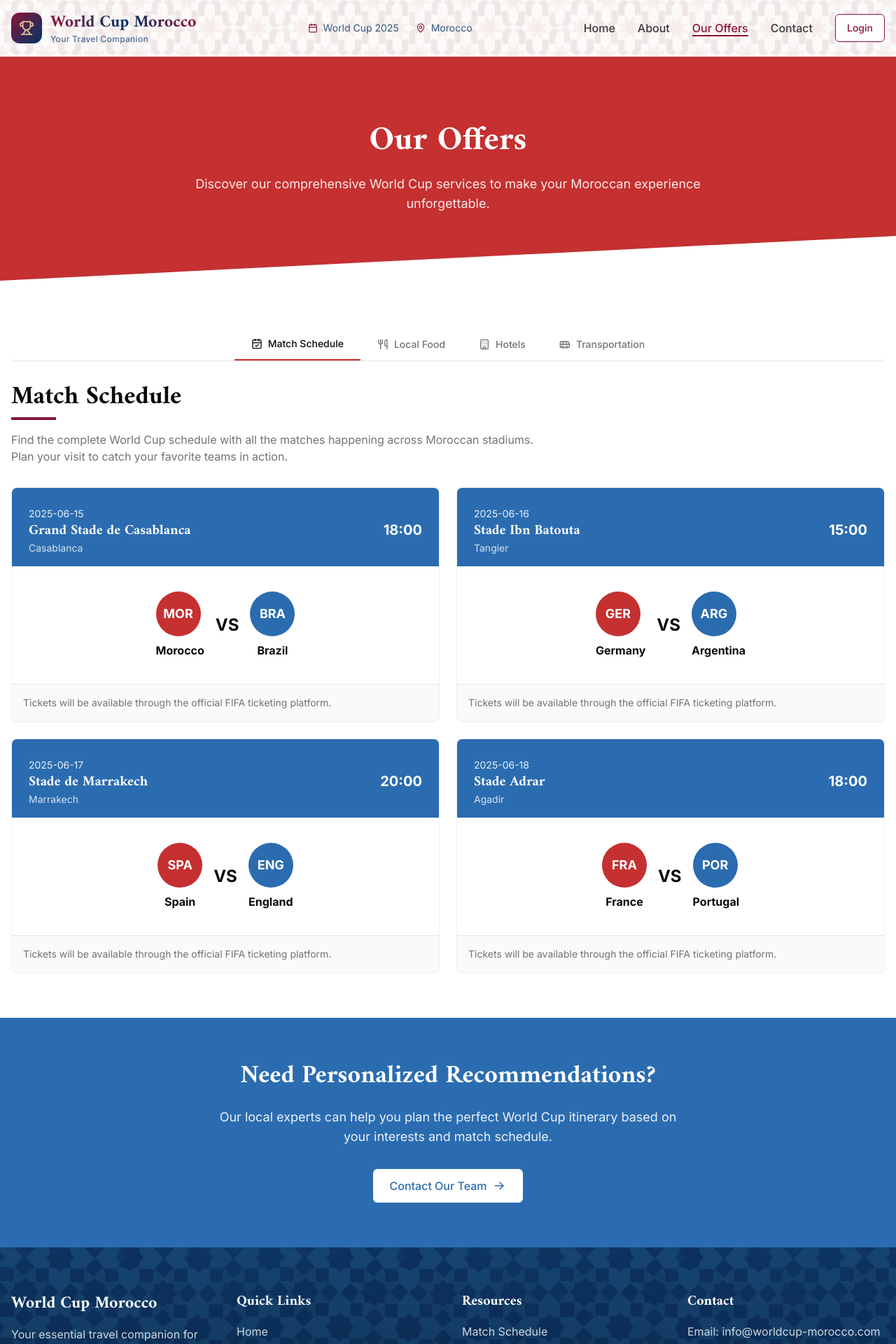
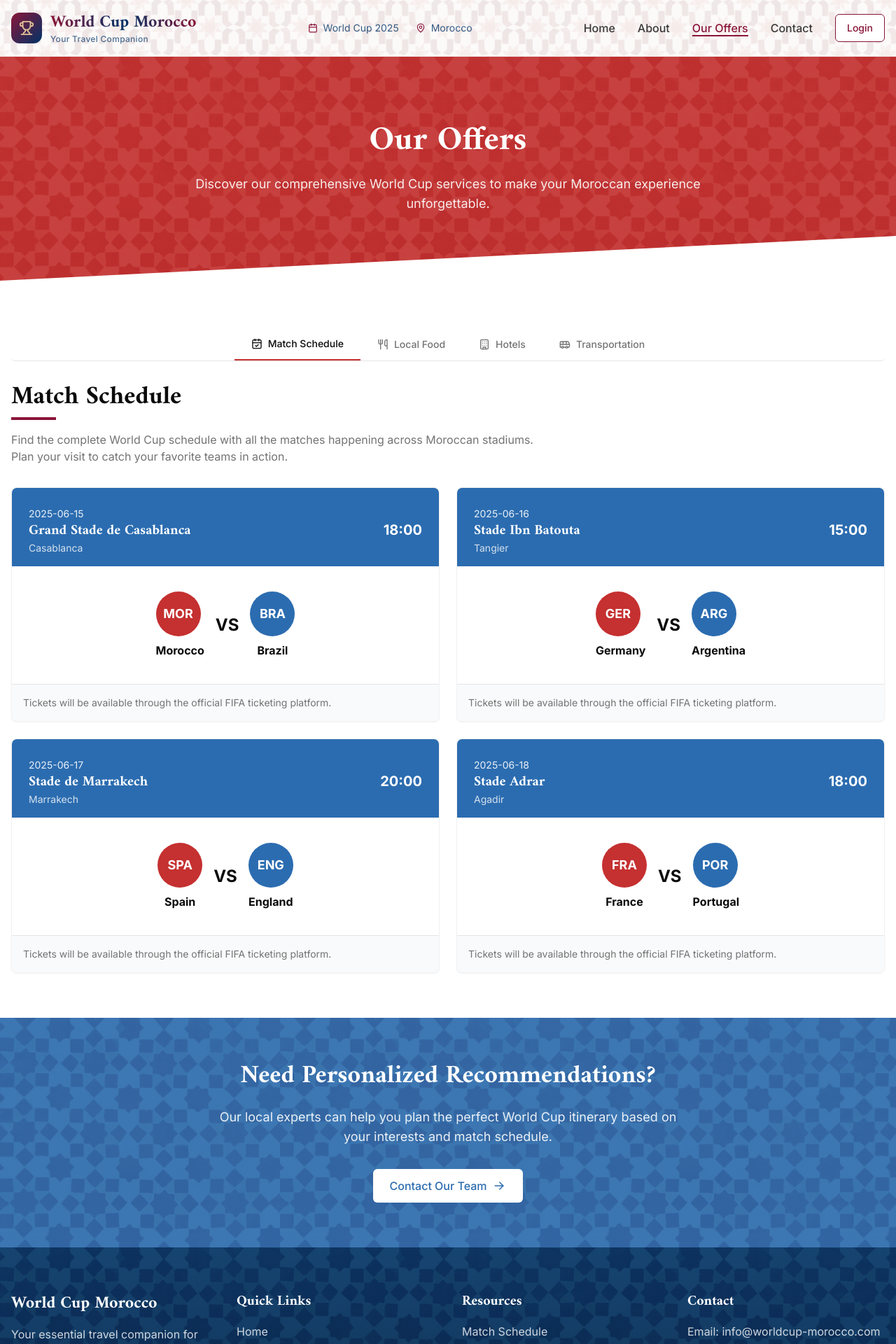
Before and after one commit to zohirben/WCP2-Platform, a Next.js app: page /offers in a window 1280 px wide. Shown: the top 1920 px of the page at 70% size. Built offline with nearby package versions, Linux system fonts and the light colour scheme.

Commit message:
more zellij

```diff
--- a/app/contact/page.tsx
+++ b/app/contact/page.tsx
@@ -47,7 +47,7 @@ export default function ContactPage() {
         <div
           className="absolute inset-0 opacity-10 z-0 pointer-events-none"
           style={{
-            backgroundImage: "url('/pattern-options/moroccan-zellij-pattern2.svg')",
+            backgroundImage: "url('/downloaded designs/Tarceeh 1-7-11imageOne.jpg')",
             backgroundRepeat: "repeat",
             backgroundSize: "400px",
           }}
--- a/app/offers/page.tsx
+++ b/app/offers/page.tsx
@@ -21,7 +21,7 @@ export default function OffersPage() {
         <div
           className="absolute inset-0 opacity-10 z-0 pointer-events-none"
           style={{
-            backgroundImage: "url('/pattern-options/moroccan-zellij-pattern1.svg')",
+            backgroundImage: "url('/downloaded designs/Tarceeh 1-7-11imageOne.jpg')",
             backgroundRepeat: "repeat",
             backgroundSize: "400px",
           }}
@@ -206,7 +206,14 @@ export default function OffersPage() {
 
       {/* CTA Section */}
       <section className="py-16 bg-[#2B6CB0] text-white relative overflow-hidden">
-        <MoroccanArchPattern className="opacity-5" />
+        <div
+          className="absolute inset-0 opacity-10 z-0 pointer-events-none"
+          style={{
+            backgroundImage: "url('/downloaded designs/Tarceeh 1-7-11imageOne.jpg')",
+            backgroundRepeat: "repeat",
+            backgroundSize: "400px",
+          }}
+        />
         <div className="container mx-auto px-4 text-center relative z-10">
           <div className="max-w-2xl mx-auto">
             <h2 className="font-amiri text-3xl md:text-4xl font-bold mb-6">
```
